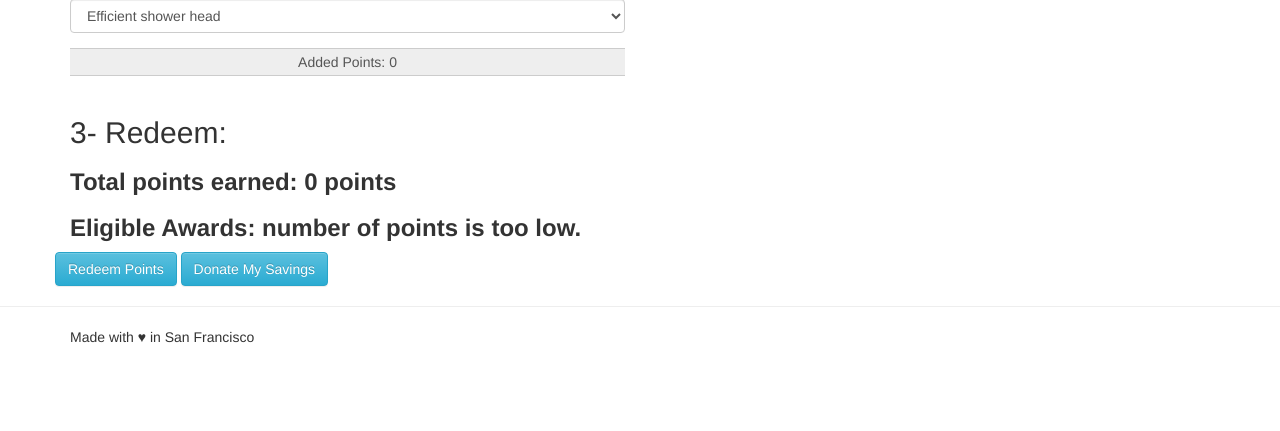
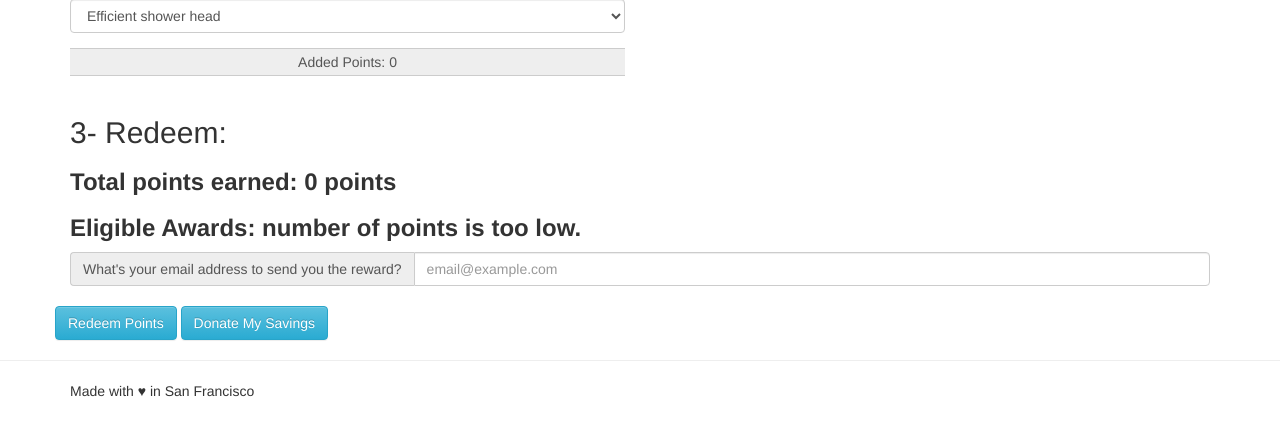
Before and after one commit to aladdine/redeem-the-savings, a PHP site: page /water-form.php in a window 1280 px wide. Shown: the part 806-1237 px from the top of the page. Before the commit the page ends 1149 px from the top, so only its background shows below. Run offline with PHP 8.4, Linux system fonts and the light colour scheme; some libraries are stand-ins or nearby versions.

Commit message:
added the redeem buttons

```diff
--- a/water-form.php
+++ b/water-form.php
@@ -125,9 +125,13 @@
 		<h2>3- Redeem:</h2>
 		<div id="total-points"><h3 class='output'>Total points earned: 0 points</h3></div>
 		<div><h3 class='output'>Eligible Awards: <span id="award"> number of points is too low. </span></h3></div>
+		<div class="input-group">
+				  <span class="input-group-addon" id="basic-addon1">What's your email address to send you the reward?</span>
+				  <input type="email" class="form-control email" id="email" placeholder="email@example.com" aria-describedby="basic-addon1">
 		</div>
-		<input type='button' id='calculate_points' class='btn btn-info' value='Redeem Points'>
-		<input type='button' id='calculate_points' class='btn btn-info' value='Donate My Savings'>
+		</div>
+		<input type='button' id='redeem_points' class='btn btn-info' value='Redeem Points'>
+		<input type='button' id='donate_points' class='btn btn-info' value='Donate My Savings'>
 	</div>
 </div>
 
@@ -341,5 +345,16 @@ $(".add_points").change(function(){
 
  });
 
+$("#redeem_points").click(function(){
+
+       alert("Thank you! We will send the reward to your email!");
+});
+
+$("#donate_points").click(function(){
+
+	   alert("Thank you! We will donate the equivalent of your earned points to a non-profit in the form of bill credit!");
+
+});
+
 
 </script>
```
